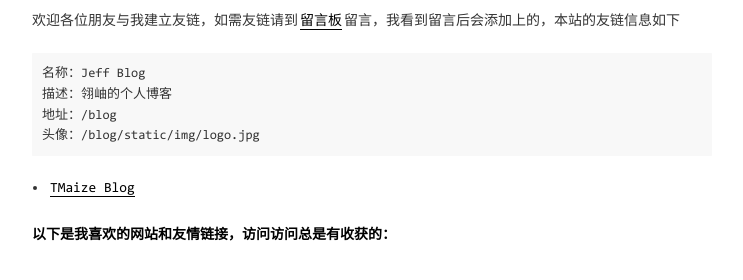
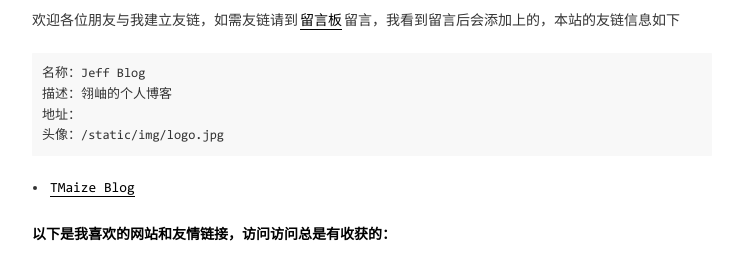
Before and after one commit to PengyuJiang/PengyuJiang.github.io-history, a Jekyll site: the page built from pages/links.md, in a window 1280 px wide. Shown: the part 167-447 px from the top of the page, without its empty margins (268-1011 px from the left). Built offline with Jekyll 4.4.1, drawn with Linux system fonts in a browser that asks for light colours.

Commit message:
Update _config.yml

```diff
--- a/_config.yml
+++ b/_config.yml
@@ -17,7 +17,7 @@ exclude: ['CNAME', 'README.md', 'LICENSE', '_site', 'dist', 'Gemfile', 'Gemfile.
 # 域名配置
 # baseurl配置,如果网站部署在根目录下的其他目录中，请设置为 /目录名
 domainUrl: ''
-baseurl: "/blog" # the subpath of your site, e.g. /blog
+baseurl: ""
 
 # 吐个槽地址，会在chat页面中重定向到该地址
 tucaoUrl: https:/www.jiang-pengyu.gitee.io
```
